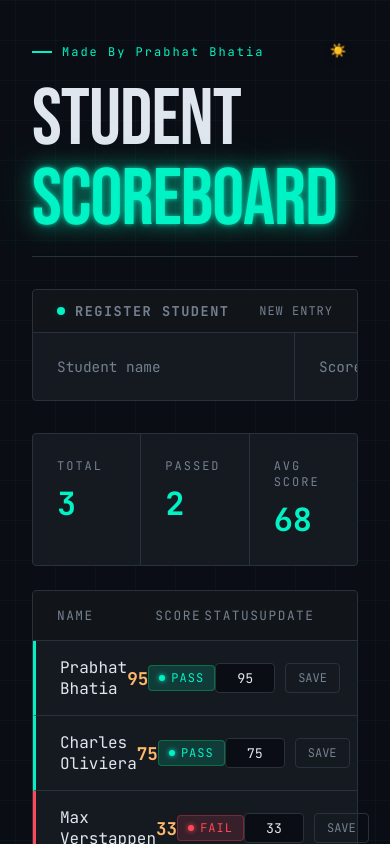
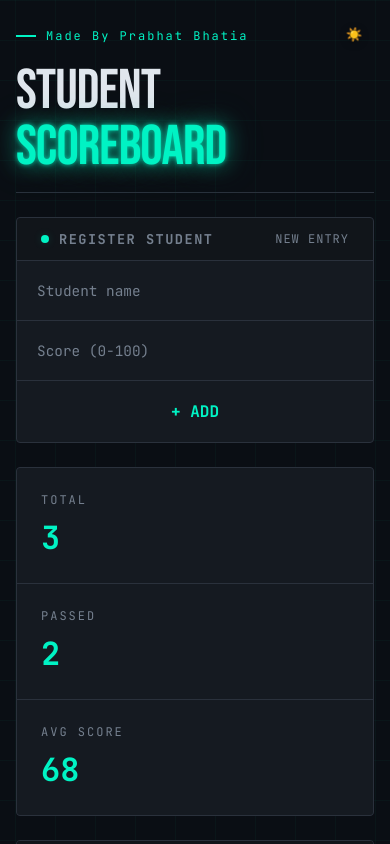
Before and after one commit to prabhatb-alt/react-student-scoreboard, a React (Vite) app: page / in a window 390 px wide. Shown: the top 844 px of the page. Built offline with nearby package versions, Linux system fonts and the light colour scheme.

Commit message:
Optimized Mobile UI

```diff
--- a/src/App.jsx
+++ b/src/App.jsx
@@ -42,7 +42,7 @@ function App() {
       <StudentTable students={students} onUpdateScore={handleUpdateScore} />
 
       <div style={{ textAlign: 'center', marginTop: '2rem', fontSize: '0.75rem', color: 'var(--text-muted)', letterSpacing: '2px' }}>
-        <a href="https://github.com/prabhatbhatiaa" target="_blank" rel="noreferrer" style={{color: 'var(--accent-green)', textDecoration: 'none'}}>GITHUB</a>
+        <a href="https://github.com/prabhatb-alt/react-student-scoreboard" target="_blank" rel="noreferrer" style={{color: 'var(--accent-green)', textDecoration: 'none'}}>GITHUB</a>
       </div>
     </div>
   );
--- a/src/components/AddStudentForm.css
+++ b/src/components/AddStudentForm.css
@@ -1,5 +1,3 @@
-/* src/components/AddStudentForm.css */
-
 .form-section {
   background-color: var(--bg-card);
   border: 1px solid var(--border-color);
@@ -61,7 +59,6 @@
   background-color: rgba(255, 255, 255, 0.02);
 }
 
-/* Hide the up/down arrows on number inputs for a cleaner look */
 .form-input[type="number"]::-webkit-inner-spin-button,
 .form-input[type="number"]::-webkit-outer-spin-button {
   -webkit-appearance: none;
@@ -83,3 +80,18 @@
   background-color: var(--accent-green-glow);
   text-shadow: 0 0 10px var(--accent-green);
 }
+
+@media (max-width: 768px) {
+  .student-form {
+    flex-direction: column;
+  }
+  .form-input {
+    border-right: none;
+    border-bottom: 1px solid var(--border-color);
+    padding: 1.25rem;
+  }
+  .submit-btn {
+    padding: 1.25rem;
+    width: 100%;
+  }
+}
--- a/src/components/Header.css
+++ b/src/components/Header.css
@@ -80,3 +80,9 @@
   color: var(--accent-green);
   text-shadow: var(--neon-glow);
 }
+
+@media (max-width: 768px) {
+  .header-title {
+    font-size: 3.5rem;
+  }
+}
--- a/src/components/StudentTable.css
+++ b/src/components/StudentTable.css
@@ -163,3 +163,18 @@
   border-color: var(--text-main);
   color: var(--text-main);
 }
+
+@media (max-width: 768px) {
+  .stats-grid {
+    grid-template-columns: 1fr;
+  }
+
+  .table-container {
+    overflow-x: auto;
+  }
+
+  .table-header,
+  .table-row {
+    min-width: 550px;
+  }
+}
--- a/src/index.css
+++ b/src/index.css
@@ -81,3 +81,12 @@ body {
     transform: translateY(0);
   }
 }
+
+@media (max-width: 768px) {
+  body {
+    padding: 1rem;
+  }
+  .app-container {
+    gap: 1.5rem;
+  }
+}
```
